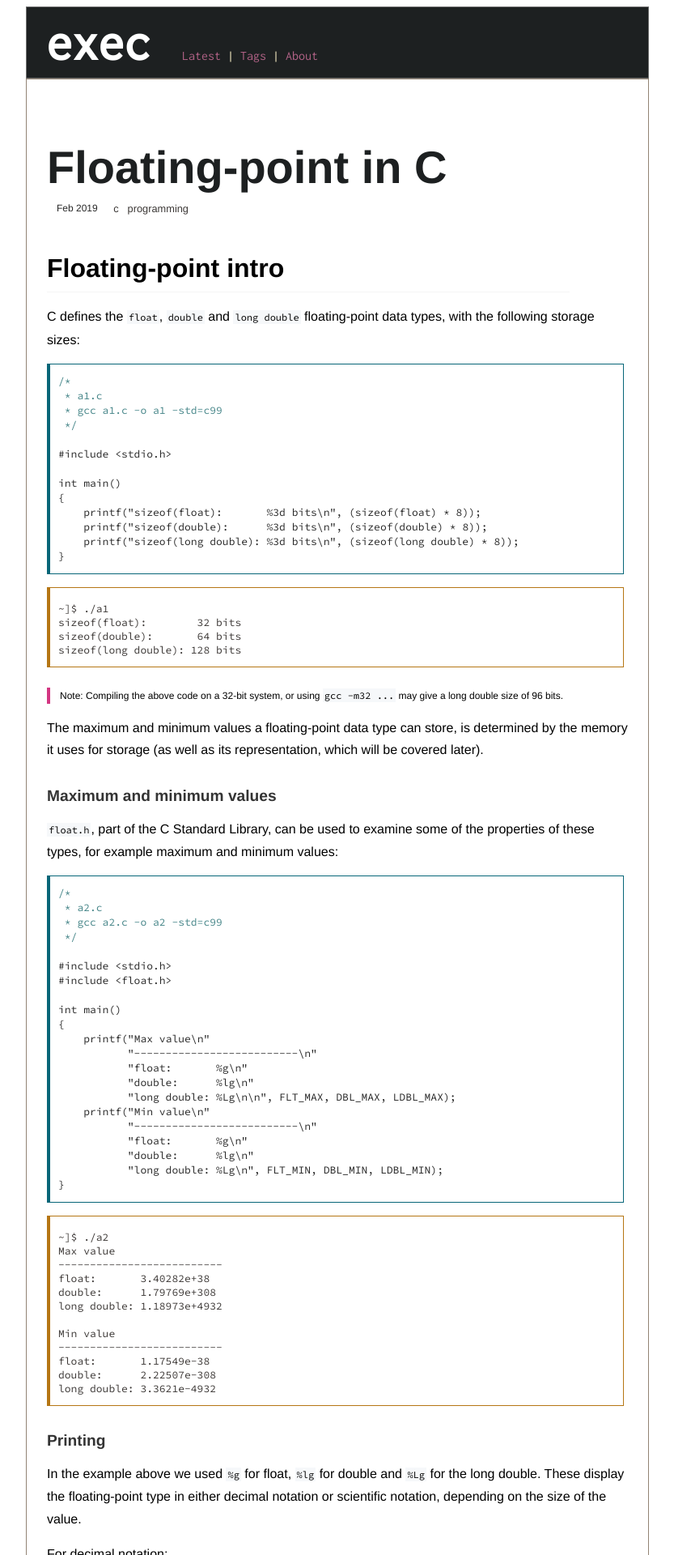
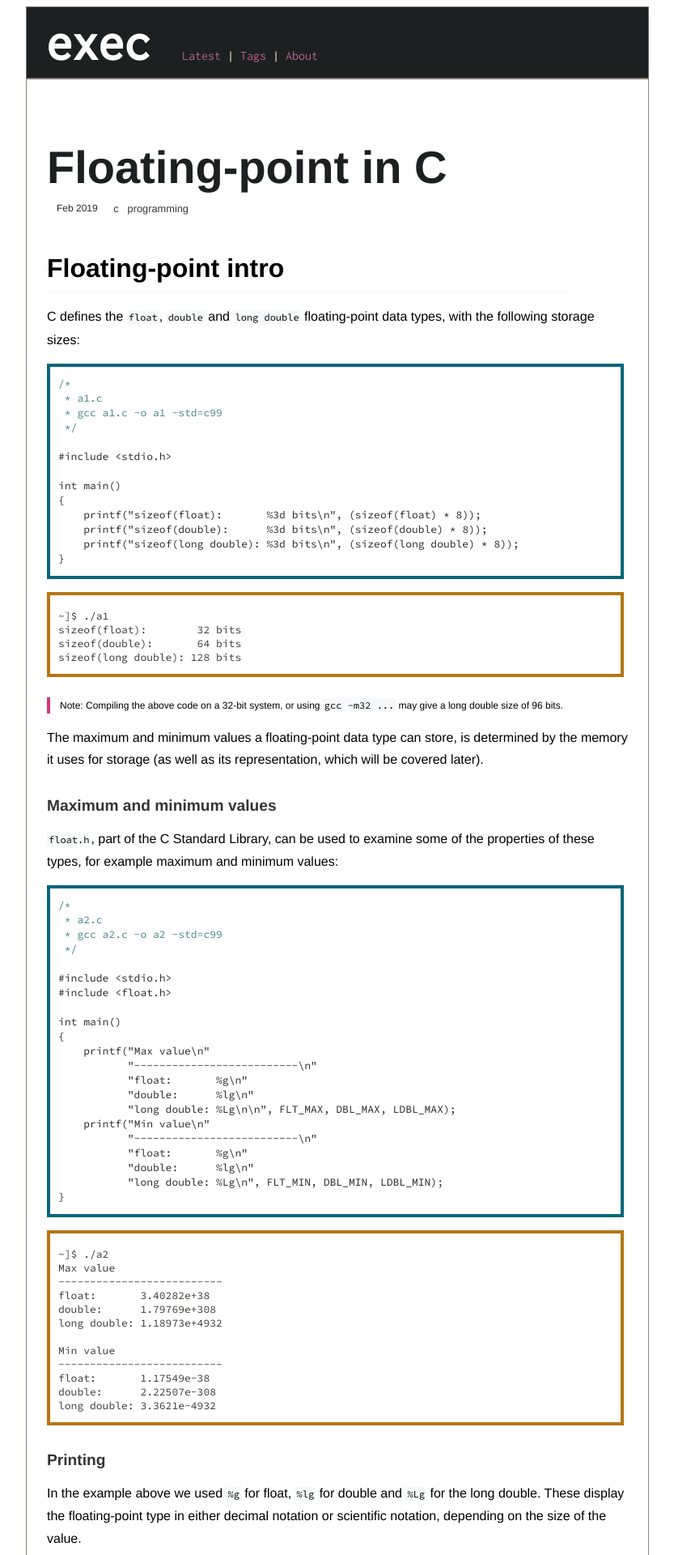
Before and after one commit to execas/execas.github.io, a Jekyll site: the page built from _posts/2019-02-28-floating-point-in-c.md, in a window 1280 px wide. Shown: the top 1920 px of the page at 81% size, without its empty margins (223-1056 px from the left). Built offline with Jekyll 4.4.1, drawn with Linux system fonts in a browser that asks for light colours.

Commit message:
Update execas.css

```diff
--- a/css/execas.css
+++ b/css/execas.css
@@ -39,7 +39,7 @@ img {
      padding-left: 10px;
      padding-bottom: 12px;
      padding-top: 0px;
-     border:1px solid #b57614;
+     border:4px solid #b57614;
      border-left:4px solid #b57614;
      white-space: pre;
      color:#3c3836;
@@ -60,7 +60,7 @@ pre {
      padding-left: 10px;
      padding-bottom: 12px;
      padding-top: 12px;
-     border:1px solid #076678;
+     border:4px solid #076678;
      border-left:4px solid #076678;
      white-space: pre;
      overflow: auto;
```
